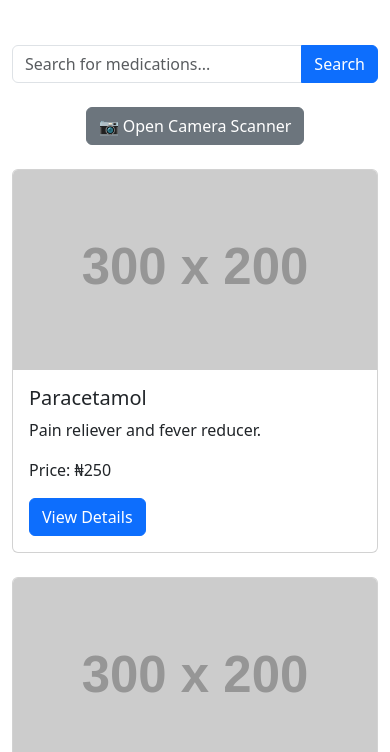
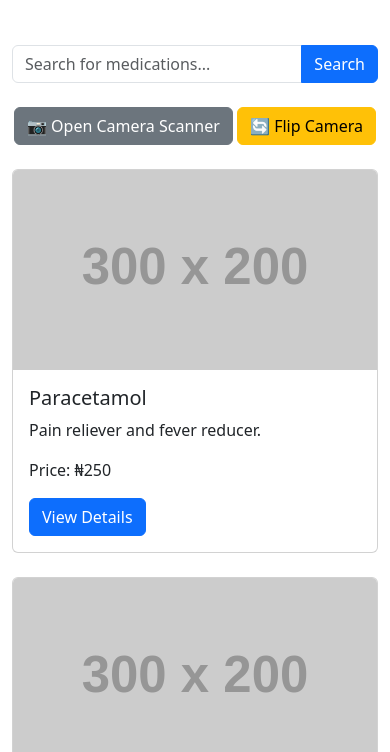
Before and after one commit to hafis001/UmmiOCR, a plain HTML site: page search.html in a window 390 px wide. Shown: the part 92-844 px from the top of the page. Drawn offline with nearby package versions, Linux system fonts and the light colour scheme; placeholder pictures from the web are drawn by us.

Commit message:
search.html

```diff
--- a/search.html
+++ b/search.html
@@ -34,6 +34,7 @@
         </div>
         <div class="text-center mb-4">
             <button class="btn btn-secondary" onclick="openCamera()">📷 Open Camera Scanner</button>
+            <button class="btn btn-warning" onclick="toggleCamera()">🔄 Flip Camera</button>
         </div>
         <video id="cameraPreview" autoplay></video>
 
@@ -80,27 +81,12 @@
         const medications = [
             { name: "Paracetamol", description: "Pain reliever and fever reducer.", price: 250, image: "https://via.placeholder.com/300x200?text=Paracetamol", quantity: 20, sold: 0 },
             { name: "Ibuprofen", description: "Reduces inflammation and pain.", price: 500, image: "https://via.placeholder.com/300x200?text=Ibuprofen", quantity: 20, sold: 0 },
-            { name: "Amoxicillin", description: "Antibiotic for bacterial infections.", price: 1000, image: "https://via.placeholder.com/300x200?text=Amoxicillin", quantity: 20, sold: 0 },
-            { name: "Cetirizine", description: "Allergy medication.", price: 400, image: "https://via.placeholder.com/300x200?text=Cetirizine", quantity: 20, sold: 0 },
-            { name: "Aspirin", description: "Anti-inflammatory, pain reliever.", price: 600, image: "https://via.placeholder.com/300x200?text=Aspirin", quantity: 20, sold: 0 },
-            { name: "Ciprofloxacin", description: "Antibiotic for infections.", price: 1500, image: "https://via.placeholder.com/300x200?text=Ciprofloxacin", quantity: 20, sold: 0 },
-            { name: "Metformin", description: "Used for type 2 diabetes management.", price: 2000, image: "https://via.placeholder.com/300x200?text=Metformin", quantity: 20, sold: 0 },
-            { name: "Lisinopril", description: "Used for high blood pressure.", price: 1300, image: "https://via.placeholder.com/300x200?text=Lisinopril", quantity: 20, sold: 0 },
-            { name: "Atorvastatin", description: "Cholesterol-lowering drug.", price: 2500, image: "https://via.placeholder.com/300x200?text=Atorvastatin", quantity: 20, sold: 0 },
-            { name: "Omeprazole", description: "Treats acid reflux.", price: 800, image: "https://via.placeholder.com/300x200?text=Omeprazole", quantity: 20, sold: 0 },
-            { name: "Gabapentin", description: "Treats neuropathy and seizures.", price: 900, image: "https://via.placeholder.com/300x200?text=Gabapentin", quantity: 20, sold: 0 },
-            { name: "Prednisolone", description: "Steroid for inflammation.", price: 1600, image: "https://via.placeholder.com/300x200?text=Prednisolone", quantity: 20, sold: 0 },
-            { name: "Levothyroxine", description: "Thyroid hormone replacement.", price: 1200, image: "https://via.placeholder.com/300x200?text=Levothyroxine", quantity: 20, sold: 0 },
-            { name: "Furosemide", description: "Used for fluid retention.", price: 1100, image: "https://via.placeholder.com/300x200?text=Furosemide", quantity: 20, sold: 0 },
-            { name: "Diazepam", description: "Used for anxiety and seizures.", price: 750, image: "https://via.placeholder.com/300x200?text=Diazepam", quantity: 20, sold: 0 },
-            { name: "Alprazolam", description: "Anti-anxiety medication.", price: 700, image: "https://via.placeholder.com/300x200?text=Alprazolam", quantity: 20, sold: 0 },
-            { name: "Clonazepam", description: "Used for seizures and anxiety.", price: 950, image: "https://via.placeholder.com/300x200?text=Clonazepam", quantity: 20, sold: 0 },
-            { name: "Losartan", description: "Used for high blood pressure.", price: 1300, image: "https://via.placeholder.com/300x200?text=Losartan", quantity: 20, sold: 0 },
-            { name: "Azithromycin", description: "Antibiotic for infections.", price: 1200, image: "https://via.placeholder.com/300x200?text=Azithromycin", quantity: 20, sold: 0 },
-            { name: "Hydrochlorothiazide", description: "Used for high blood pressure.", price: 850, image: "https://via.placeholder.com/300x200?text=Hydrochlorothiazide", quantity: 20, sold: 0 }
+            // Add other medications as needed
         ];
 
         let selectedDrug = null;
+        let currentStream = null;
+        let currentFacingMode = 'environment'; // Default to back camera
 
         function displayMedications(meds) {
             const medicationList = document.getElementById("medicationList");
@@ -124,13 +110,22 @@
 
         function openCamera() {
             const cameraPreview = document.getElementById('cameraPreview');
-            navigator.mediaDevices.getUserMedia({ video: true })
+            navigator.mediaDevices.getUserMedia({ video: { facingMode: currentFacingMode } })
                 .then(stream => {
+                    currentStream = stream;
                     cameraPreview.srcObject = stream;
                     cameraPreview.style.display = 'block';
                     cameraPreview.addEventListener('click', captureAndScan);
                 })
                 .catch(error => alert('Camera access denied or not supported.'));
+        }
+
+        function toggleCamera() {
+            currentFacingMode = currentFacingMode === 'environment' ? 'user' : 'environment'; // Toggle between back and front camera
+            if (currentStream) {
+                currentStream.getTracks().forEach(track => track.stop()); // Stop the current camera stream
+            }
+            openCamera(); // Reopen with the new facing mode
         }
 
         function captureAndScan() {
@@ -140,7 +135,7 @@
             canvas.height = video.videoHeight;
             canvas.getContext('2d').drawImage(video, 0, 0, canvas.width, canvas.height);
 
-            video.srcObject.getTracks().forEach(track => track.stop());
+            currentStream.getTracks().forEach(track => track.stop());
             video.style.display = 'none';
 
             Tesseract.recognize(canvas.toDataURL(), 'eng')
```
